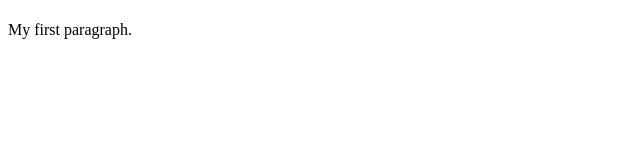
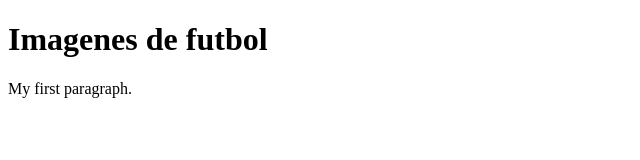
Before and after one commit to raulperezhinojal/ejercio2, a plain HTML site: page paginasejercicio2/pagina2.html in a window 1280 px wide. Shown: the whole page, without its empty margins (0-640 px from the left). Drawn offline with Linux system fonts and the light colour scheme.

Commit message:
titulo de la pagina2
lo he cambiado por imagens de futbol

```diff
--- a/paginasejercicio2/pagina2.html
+++ b/paginasejercicio2/pagina2.html
@@ -5,7 +5,7 @@
 </head>
 <body>
 
-<h1></h1>
+<h1>Imagenes de futbol</h1>
 <p>My first paragraph.</p>
 
 </body>
```
